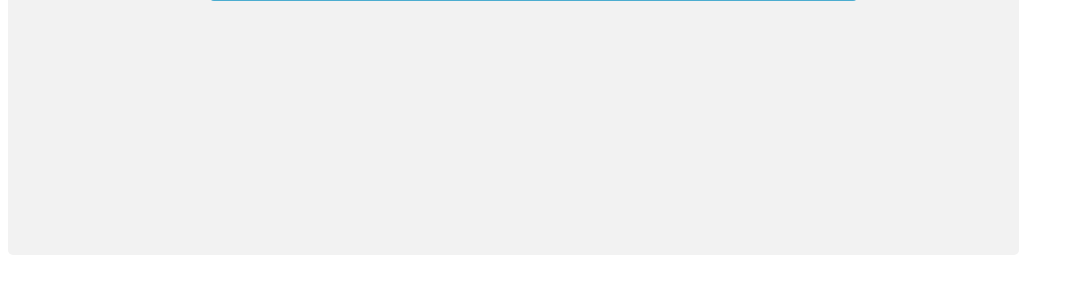
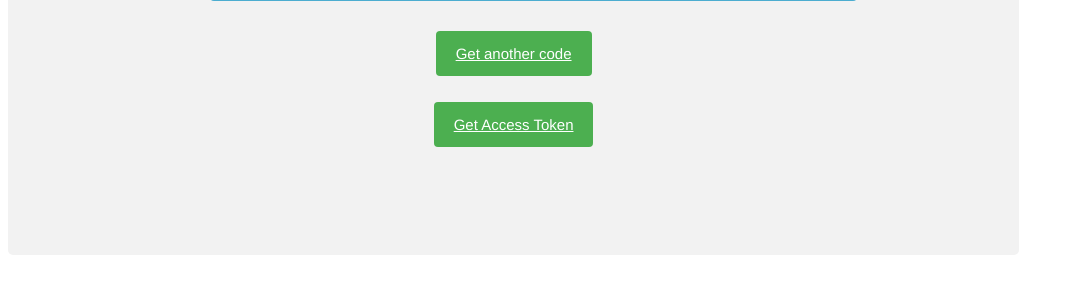
Before and after one commit to franps/oidc-client, a Flask app: page /callback in a window 1280 px wide. Shown: the part 398-692 px from the top of the page, without its empty margins (0-1074 px from the left). Run offline with Flask 2, Linux system fonts and the light colour scheme.

Commit message:
added reasking for code in success page, working on asking for the idtoken

```diff
--- a/server.py
+++ b/server.py
@@ -1,6 +1,7 @@
 import json
+import requests
 from authlib.flask.client import OAuth
-from flask import Flask, redirect, request, render_template, session
+from flask import Flask, redirect, request, render_template, session, jsonify
 from functools import wraps
 
 redirect_uri = 'http://localhost:3000/callback'
@@ -15,21 +16,12 @@ client = oauth.register(
     client_id='xxx',
     client_secret='xxx',
     api_base_url='https://auth-testing.iduruguay.gub.uy/oidc/v1',
-    access_token_url='https://auth-testing.iduruguay.gub.uy/oidc/v1/oauth/token',
+    access_token_url='https://auth-testing.iduruguay.gub.uy/oidc/v1/token',
     authorize_url='https://auth-testing.iduruguay.gub.uy/oidc/v1/authorize',
     client_kwargs={
-        'scope': 'openid',
+        'scope': 'openid email',
     },
 )
-
-
-def requires_auth(f):
-    @wraps(f)
-    def decorated(*args, **kwargs):
-        if 'openid' not in session:
-            return redirect('/login')
-        return f(*args, **kwargs)
-    return decorated
 
 
 @app.route('/')
@@ -39,7 +31,6 @@ def home():
 
 @app.route('/callback')
 def callback_handling():
-    # client.authorize_access_token() #parse_request_uri_response(uri, state)
     code = request.args.get('code')
     state = request.args.get('state')
     print(session)
@@ -47,9 +38,18 @@ def callback_handling():
 
 # https://oauthlib.readthedocs.io/en/latest/oauth2/clients/webapplicationclient.html
 # https://flask-oauthlib.readthedocs.io/en/latest/client.html
-@app.route('/accessToken')
-def request_accessToken():
-    #prepare_request_body(code=None, redirect_uri=None, body='', include_client_id=True, **kwargs)
+@app.route('/accessToken/<code>')
+def request_accessToken(code):
+    # print('https://auth-testing.iduruguay.gub.uy/oidc/v1/token')
+    headers = {'Authorization': 'Basic xxxx',
+               'Content-Type': 'application/x-www-form-urlencoded'}
+    body = {'code': str(code), 'grant_type': 'authorization_code',
+            'redirect_uri': redirect_uri}
+    req = requests.post(
+        'https://auth-testing.iduruguay.gub.uy/oidc/v1/token', headers=headers, data=body)
+    print(req)
+    #token = client.authorize_access_token(code=code)
+    # print(token)
     return "success"
 
 
--- a/templates/success.html
+++ b/templates/success.html
@@ -5,6 +5,17 @@
         border-radius: 5px;
         padding: 10% 10%;
         text-align: center;
+      }
+      a {
+        width: 100%;
+        background-color: #4caf50;
+        color: white;
+        padding: 14px 20px;
+        margin: 8px 0;
+        border: none;
+        border-radius: 4px;
+        cursor: pointer;
+        font-size: 15px;
       }
       p {
         width: 100%;
@@ -34,6 +45,10 @@
         <br /><br /><br /><br />
         <p>Your code is : {{ code }}</p>
         <p>Your state is : {{ state }}</p>
+        <br /><br />
+        <a href="/login">Get another code</a>
+        <br /><br /><br /><br />
+        <a href="/accessToken/{{ code }}">Get Access Token</a>
       </div>
     </div>
   </body>
```
